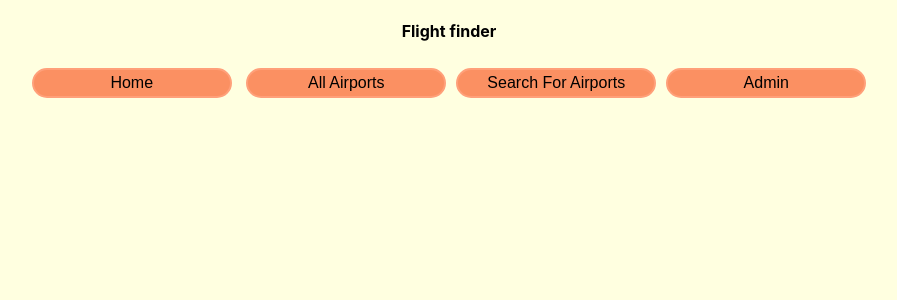
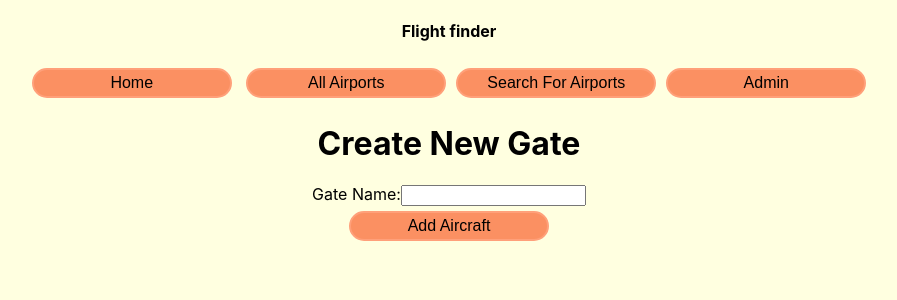
Before and after one commit to lpnl3456/Airport-React-Application, a React (Create React App) app in the folder airport-app/: page /addGate in a window 1280 px wide. Shown: the top 300 px of the page, without its empty margins (191-1088 px from the left). Built offline with nearby package versions, Linux system fonts and the light colour scheme; no server answers.

Commit message:
Add ability to add a gate

```diff
--- a/airport-app/src/App.js
+++ b/airport-app/src/App.js
@@ -1,18 +1,18 @@
    import './App.css';
-   import HomePage from "./public/Homepage/Homepage"
-   import AirPort from "./public/AirportPage"
-   import AddingAricraft from "./public/AddingAircraft"
+   import HomePage from "./components/Homepage"
+   import AddingAricraft from "./components/AddingAircraft"
    import axios from "axios";
-   import Header from "./public/Header"
+   import Header from "./components/Header"
    import { useEffect, useState, useCallback } from "react";
    import { BrowserRouter as Router, Routes, Route, Link } from "react-router-dom";
    import {fetchAirports} from "./utils/apicalls";
    import {BASE_URL} from "./utils/config"
    import AirPortList from './components/airportlist';
-   import AdminPage from './public/AdminPage';
-   import AddFlight from './public/AddFlight';
+   import AdminPage from './components/AdminPage';
+   import AddFlight from './components/AddFlight';
    import AirportsByName from './components/AirportsByName'
-import AddingAirPort from './public/AddingAirport';
+   import AddingAirPort from './components/AddingAirport';
+   import AddGate from './components/AddGate';
 
 
 
@@ -44,6 +44,7 @@ import AddingAirPort from './public/AddingAirport';
               <Route path="/addAircraft" element={<AddingAricraft />} />
               <Route path="/addFlight" element={<AddFlight />} />
               <Route path="/addAirport" element={<AddingAirPort />} />
+               <Route path="/addGate" element={<AddGate />} />
           </Routes>
         </div>
     );
--- /dev/null
+++ b/airport-app/src/components/AddGate.jsx
@@ -0,0 +1,75 @@
+import React, {useState} from 'react';
+import axios from "axios";
+import {BASE_URL} from "../utils/config";
+import BackButton from './BackButton';
+import {  useNavigate } from "react-router-dom";
+
+const AddGate = (addGate )=>{
+     const [gateName, setGateName] = useState('');
+     const [errors, setErrors] = useState({});
+     const navigate = useNavigate();
+
+    const validate = () => {
+            const errors = {};
+            if (!gateName.trim()) {
+                errors.title = 'gate name is required';
+            }
+
+            return errors;
+        };
+
+    const handleSubmit = (event) => {
+            event.preventDefault();
+
+            const validationErrors = validate();
+            if (Object.keys(validationErrors).length > 0) {
+                setErrors(validationErrors);
+                return;
+            }
+
+            const newGate = {
+                gateName: gateName
+
+            };
+
+            axios.post(`${BASE_URL}/gate`, newGate)
+                .then(response => {
+                    console.log('aircraft created successfully:', response.data);
+
+                    setGateName("");
+
+                    setErrors({});
+                })
+
+                .catch(error => {
+                    console.error('There was an error creating the gate!', error);
+                });
+
+
+        };
+
+    return(
+       <div>
+
+                   <h1>Create New Gate</h1>
+                   <form onSubmit={handleSubmit}>
+                       <div>
+                           <label>Gate Name:</label>
+                           <input
+                               type="text"
+                               value={gateName}
+                               onChange={(e) => setGateName(e.target.value)}
+                               required
+                           />
+                           {errors.type && <p style={{ color: 'red' }}>{errors.type}</p>}
+                       </div>
+
+
+                       <button type="submit">Add Aircraft</button>
+                   </form>
+               </div>
+
+        )
+    }
+
+export default AddGate
--- a/airport-app/src/public/AdminPage.jsx
+++ b/airport-app/src/components/AdminPage.jsx
@@ -1,6 +1,6 @@
 import { Link } from "react-router-dom";
 import {  useNavigate } from "react-router-dom";
-import BackButton from './BackButton';
+
 
 const AdminPage = (adminPage )=>{
     const navigate = useNavigate();
@@ -10,11 +10,12 @@ const AdminPage = (adminPage )=>{
 
          <br/>
 
-         <a className="navLink" href="/addAircraft"><button>Add Aircraft</button></a>
+         < Link to="/addAircraft"><button>Add Aircraft</button></Link>
         <br/>
-        <a className="navLink" href="/addAirport"><button>Add Airport</button></a>
+        <Link to ="/addAirport"><button>Add Airport</button></Link>
         <br/>
-        <a className="navLink" href="/addFlight"><button>Add Flight</button></a>
+        <Link to ="/addFlight"><button>Add Flight</button></Link>
+        <Link to ="/addGate"><button>Add Gate</button></Link>
        </div>
 
         )
```
Also changed, not shown: airport-app/src/components/AddFlight.jsx (renamed from airport-app/src/public/AddFlight.jsx), airport-app/src/components/AddingAircraft.jsx (renamed from airport-app/src/public/AddingAircraft.jsx), airport-app/src/components/AddingAirport.jsx (renamed from airport-app/src/public/AddingAirport.jsx), airport-app/src/components/BackButton.jsx (renamed from airport-app/src/public/BackButton.jsx), airport-app/src/components/Header.jsx (renamed from airport-app/src/public/Header.jsx), airport-app/src/components/Homepage.jsx (renamed from airport-app/src/public/Homepage/Homepage.jsx).
